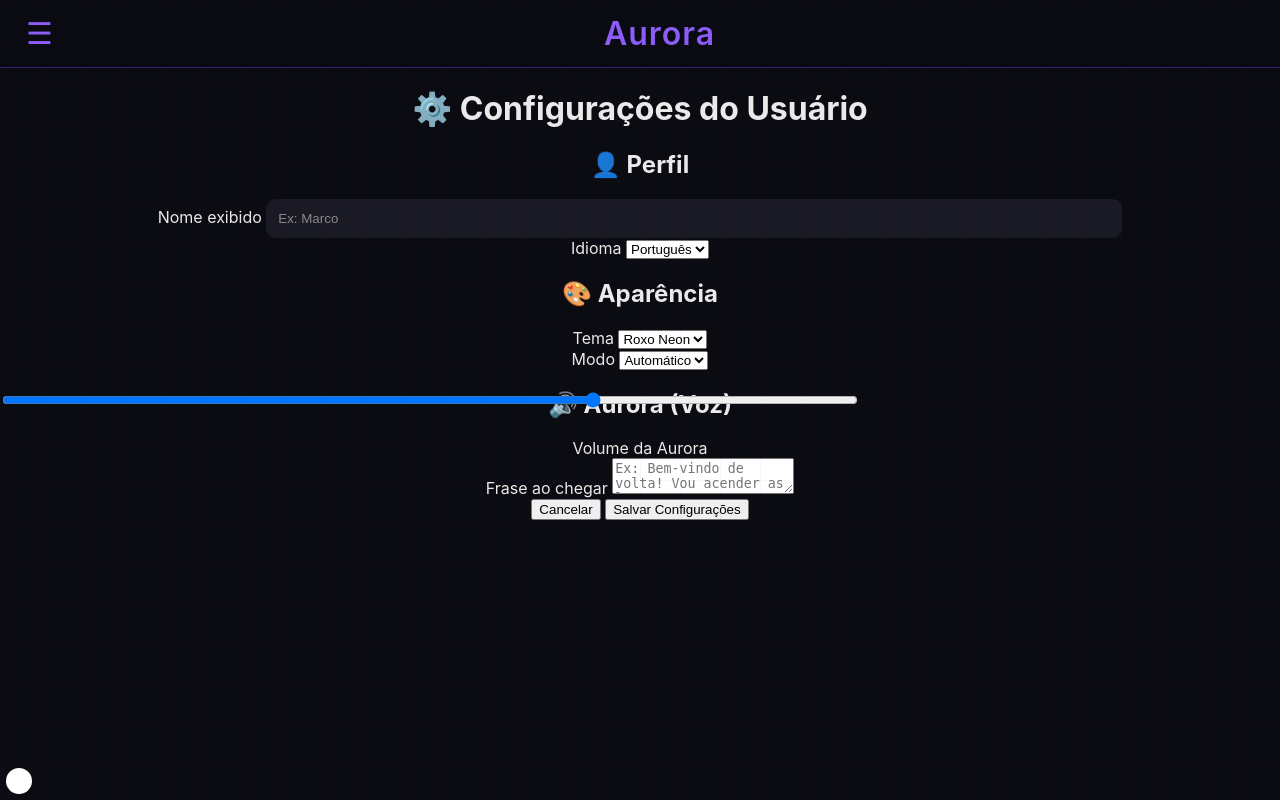
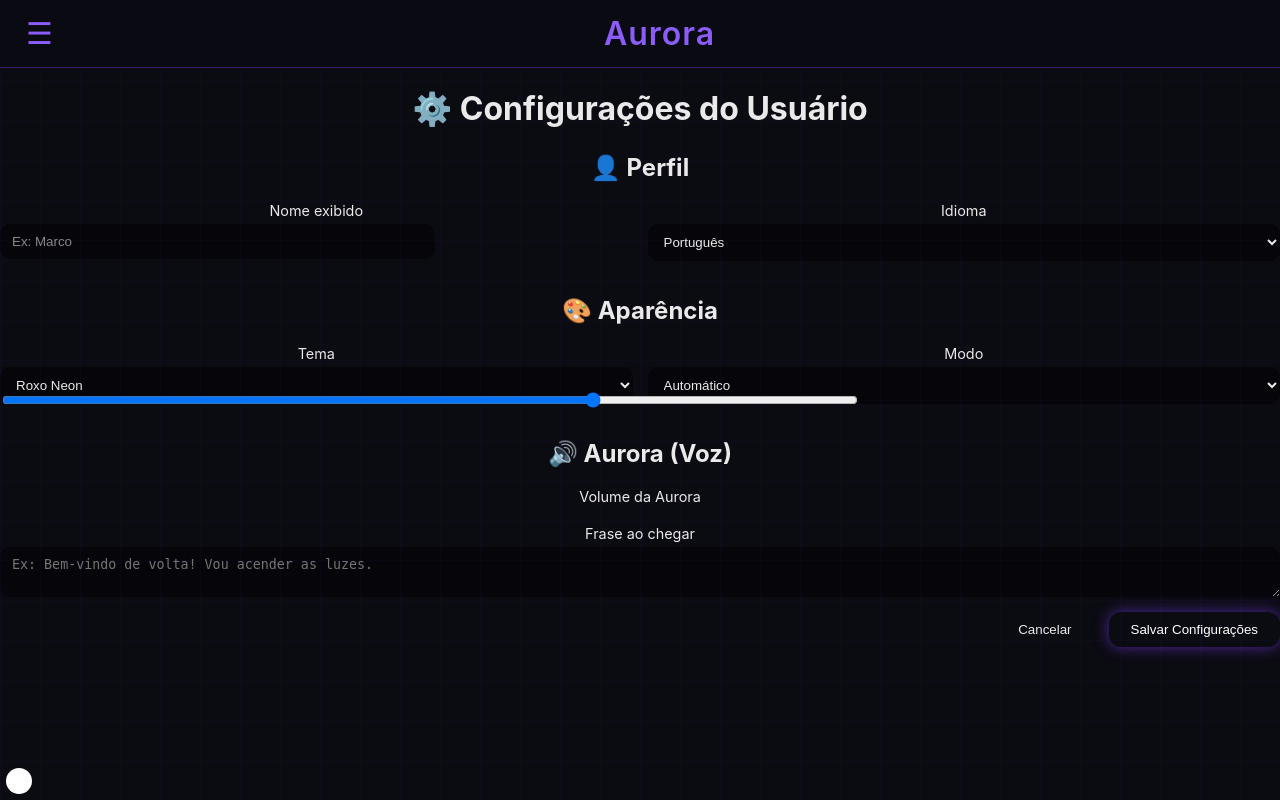
Before and after one commit to marcootavio2008/Aurora-dashboard, a Flask app: template templates/config.html in a window 1280 px wide. Run offline with Flask 3, Linux system fonts and the light colour scheme; the template is opened without the code that fills it, so the values that code supplies are empty; some libraries are stand-ins or nearby versions.

Commit message:
Add styles for page title, fields, and buttons

```diff
--- a/static/style.css
+++ b/static/style.css
@@ -244,3 +244,77 @@ body::before {
     pointer-events: none;
     z-index: 0;
 }
+
+.page-title {
+  margin-bottom: 25px;
+  color: var(--purple-glow);
+}
+
+.field {
+  display: flex;
+  flex-direction: column;
+  margin-bottom: 15px;
+}
+
+.field label {
+  font-size: 0.9rem;
+  color: var(--text-muted);
+  margin-bottom: 5px;
+}
+
+.field input,
+.field select,
+.field textarea {
+  background: rgba(0, 0, 0, 0.45);
+  border: 1px solid var(--border-soft);
+  border-radius: 10px;
+  padding: 10px 12px;
+  color: var(--text-main);
+  outline: none;
+}
+
+.field input:focus,
+.field select:focus,
+.field textarea:focus {
+  border-color: var(--purple-glow);
+  box-shadow: 0 0 8px rgba(158, 108, 255, 0.5);
+}
+
+.row {
+  display: grid;
+  grid-template-columns: repeat(auto-fit, minmax(200px, 1fr));
+  gap: 15px;
+}
+
+.slide {
+  accent-color: var(--purple-main);
+}
+
+.actions {
+  display: flex;
+  justify-content: flex-end;
+  gap: 15px;
+}
+
+.btn-primary {
+  background: var(--purple-main);
+  color: #fff;
+  border: none;
+  padding: 10px 22px;
+  border-radius: 12px;
+  cursor: pointer;
+  box-shadow: 0 0 15px rgba(123, 63, 242, 0.6);
+}
+
+.btn-primary:hover {
+  background: var(--purple-glow);
+}
+
+.btn-secondary {
+  background: transparent;
+  color: var(--text-muted);
+  border: 1px solid var(--border-soft);
+  padding: 10px 22px;
+  border-radius: 12px;
+  cursor: pointer;
+}
```
